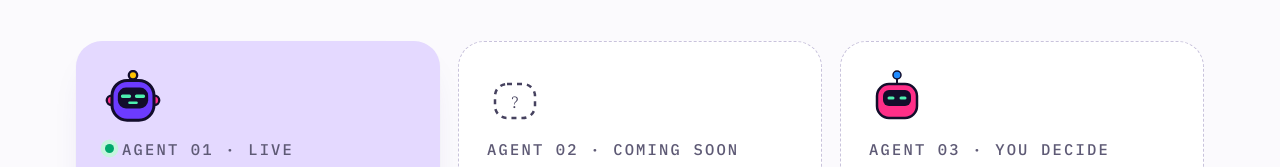
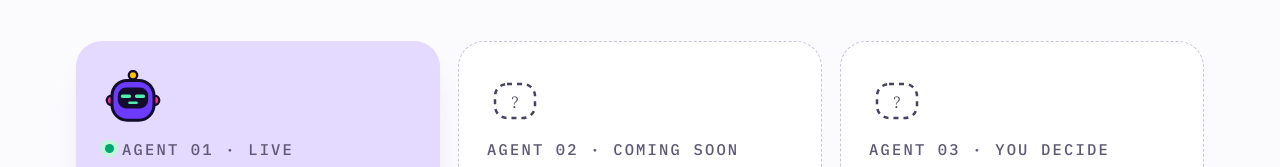
Before and after one commit to nufailhussain/boringagents, a plain HTML site: page index.html in a window 1280 px wide. Shown: the part 3759-3926 px from the top of the page. Drawn offline with Linux system fonts and the light colour scheme.

Commit message:
Use the same icon for Agent 03 as Agent 02
Co-Authored-By: Claude Opus 5.5 <noreply@anthropic.com>
Claude-Session: https://claude.ai/code/session_0111k1FkemUNh52cyetaAF6c

```diff
--- a/index.html
+++ b/index.html
@@ -508,7 +508,7 @@ footer{padding-block:36px;font-size:14px;color:var(--muted)}
           <p>The next Agent is being built right now, ready to take another boring job off your plate.</p>
         </div>
         <div class="slot ask">
-          <svg class="mini" viewBox="0 0 56 56" aria-hidden="true"><rect x="8" y="14" width="40" height="34" rx="12" fill="#FF2E88" stroke="#120D2B" stroke-width="2.5"/><rect x="14" y="20" width="28" height="16" rx="6" fill="#120D2B"/><path d="M20 28h4M32 28h4" stroke="#4DF0B0" stroke-width="3" stroke-linecap="round"/><rect x="27" y="5" width="2" height="9" fill="#120D2B"/><circle cx="28" cy="5" r="4" fill="#1F8BFF" stroke="#120D2B" stroke-width="1.5"/></svg>
+          <svg class="mini" viewBox="0 0 56 56" aria-hidden="true"><rect x="8" y="14" width="40" height="34" rx="12" fill="none" stroke="#46425F" stroke-width="2.5" stroke-dasharray="5 5"/><text x="28" y="38" text-anchor="middle" font-family="Cutive Mono, Courier New, monospace" font-size="20" fill="#46425F">?</text></svg>
           <p class="label">Agent 03 · You decide</p>
           <h3>Your boring job</h3>
           <p>Have a task your team hates doing? Tell us about it. It might become the next Agent.</p>
```
